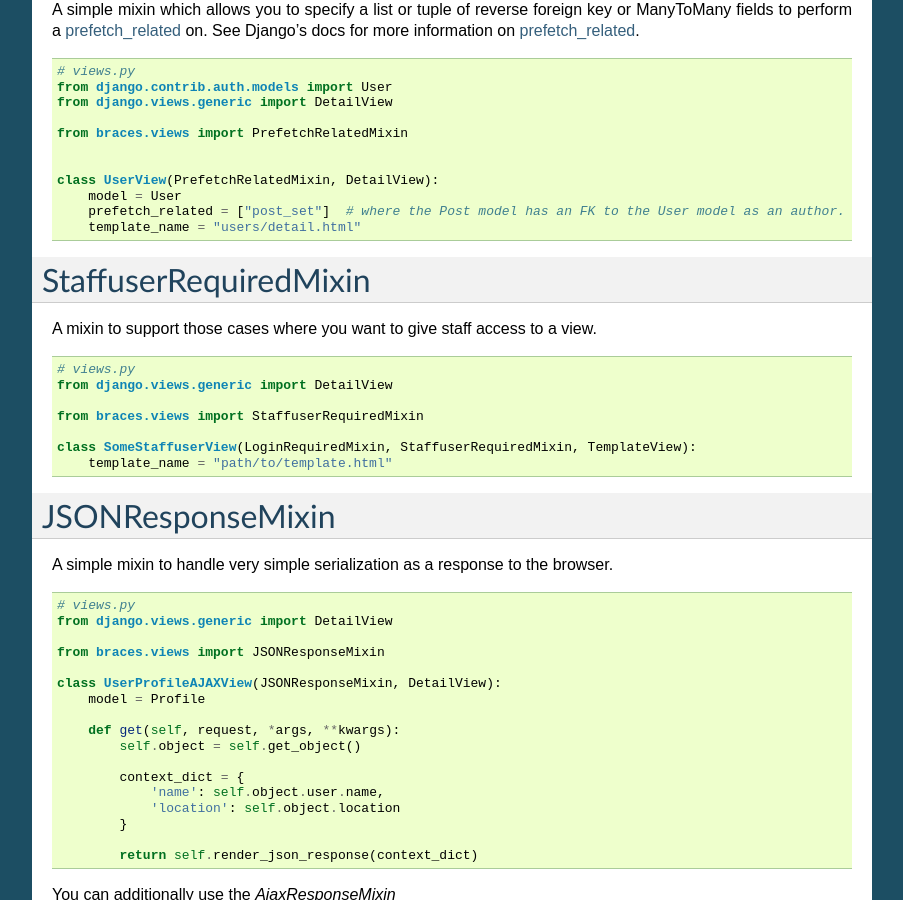
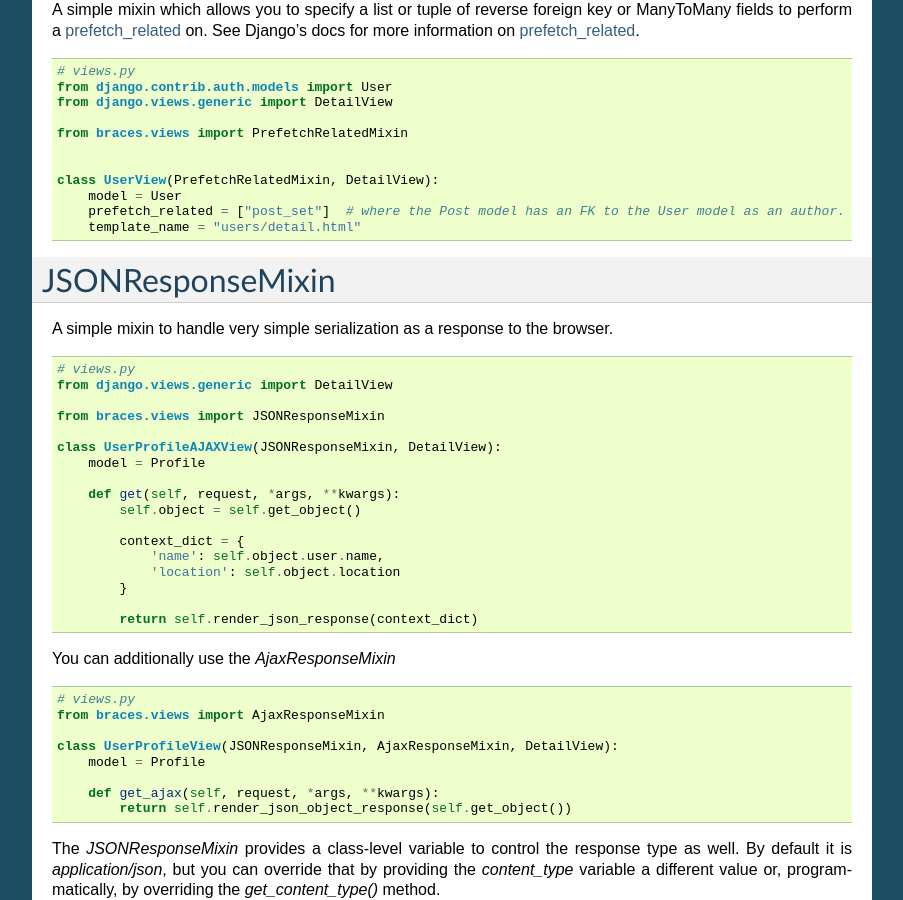
Before and after one commit to brack3t/django-braces, a Sphinx documentation site: the page built from docs/index.rst, in a window 1280 px wide and 900 px high, scrolled down 5307 px. Shown: the whole window, without its empty margins (198-1101 px from the left). Built offline with Sphinx 7.4.7, drawn with Linux system fonts in a browser that asks for light colours; some of the changed text lies outside the part shown.

Commit message:
Remove duplicate StaffuserRequiredMixin
StaffuserRequiredMixin had two sections in the documentation;
one had less information than the other, so I took it out.

```diff
--- a/docs/index.rst
+++ b/docs/index.rst
@@ -336,21 +336,6 @@
         template_name = "users/detail.html"
 
 
-StaffuserRequiredMixin
-======================
-
-A mixin to support those cases where you want to give staff access to a view.
-
-::
-
-    # views.py
-    from django.views.generic import DetailView
-
-    from braces.views import StaffuserRequiredMixin
-
-    class SomeStaffuserView(LoginRequiredMixin, StaffuserRequiredMixin, TemplateView):
-        template_name = "path/to/template.html"
-
 JSONResponseMixin
 =================
 
```
